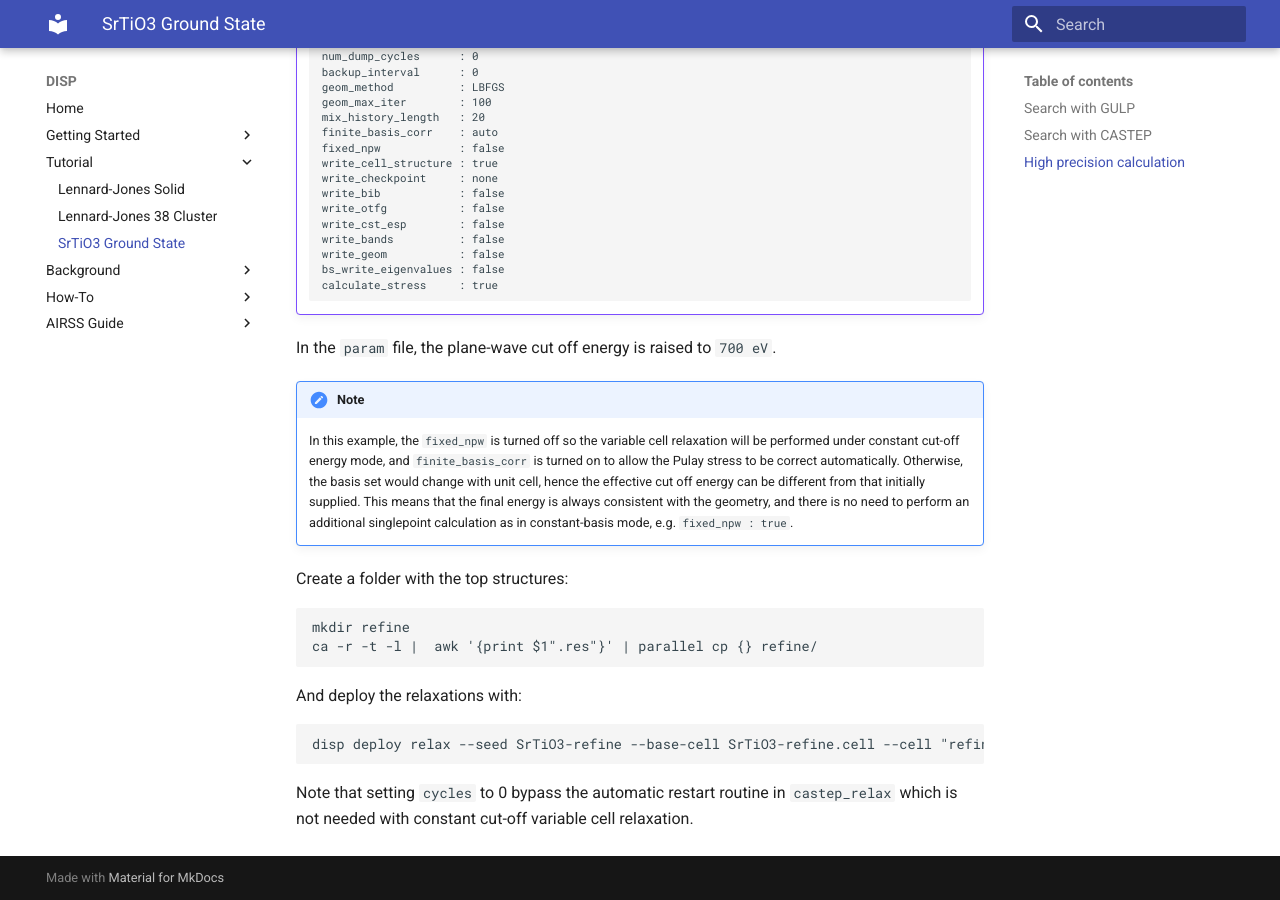
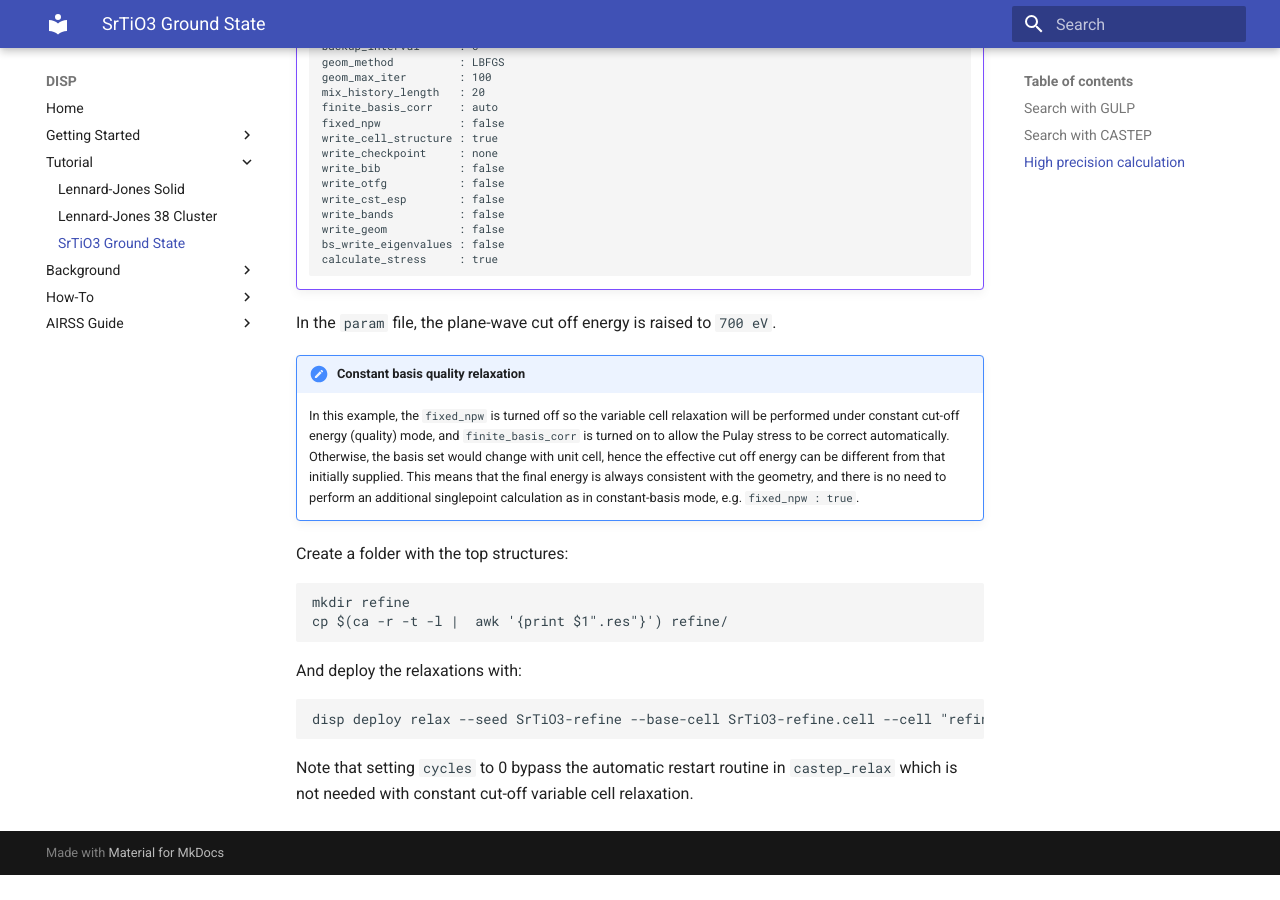
Before and after one commit to zhubonan/disp, an MkDocs documentation site: the page built from docs/examples/sto/README.md, in a window 1280 px wide and 900 px high, scrolled down 5313 px. Built offline with MkDocs 1.6.1 and Material for MkDocs 9.7.7, drawn with Linux system fonts in a browser that asks for light colours; after the commit the page ends 6188 px from its top, so only the background shows below that; some of the changed text lies outside the part shown.

Commit message:
Update the guide

````diff
--- a/docs/examples/sto/README.md
+++ b/docs/examples/sto/README.md
@@ -5,9 +5,9 @@
 
 ## Search with GULP
 
-In this example we search for its ground state using buckingham potential with long range coulumb interaction with [GULP]().
+In this example we search for its ground state using buckingham potential with long range coulumb interaction with [GULP](http://gulp.curtin.edu.au/gulp/).
 
-The Buckingham potential has the form:
+The [Buckingham potential](https://en.wikipedia.org/wiki/Buckingham_potential) has the form:
 
 $$ \Phi_{12} = A \exp(-Br) - \frac{C}{r^6} + \frac{q_1 q_2}{4\pi\epsilon_0r} $$
 
@@ -222,8 +222,8 @@
 SrTiO3-2*07-085d5a      -0.00    95.629       0.576    6 TiSrO3       P-6            1
 ```
 
-At the first glance, there is a no structure with space group $Pm\bar{3}m}$.
-This is not surprise since the $\mathrm{Pm\bar{3}m}$ phase is not actually the low temperature ground state.
+At the first glance, there is a no structure with space group $Pm\bar{3}m$.
+This is not surprise since the $Pm\bar{3}m$ phase is not actually the low temperature ground state.
 The true ground state has a distorted octahedral network with space group $I4/mcm$.
 While we did not found this exact phase, the top four structures are in fact also perovskites but has different distortion patterns.
 
@@ -316,9 +316,9 @@
 
 In the `param` file, the plane-wave cut off energy is raised to `700 eV`.
 
-!!! note
+!!! note "Constant basis quality relaxation"
 
-    In this example, the `fixed_npw` is turned off so the variable cell relaxation will be performed under constant cut-off energy mode, and `finite_basis_corr` is turned on to allow the Pulay stress to be correct automatically.
+    In this example, the `fixed_npw` is turned off so the variable cell relaxation will be performed under constant cut-off energy (quality) mode, and `finite_basis_corr` is turned on to allow the Pulay stress to be correct automatically.
     Otherwise, the basis set would change with unit cell, hence the effective cut off energy can be different from that initially supplied.
     This means that the final energy is always consistent with the geometry, and there is no need to perform an additional singlepoint calculation as in constant-basis mode, e.g. `fixed_npw : true`.
 
@@ -326,7 +326,7 @@
 
 ```
 mkdir refine
-ca -r -t -l |  awk '{print $1".res"}' | parallel cp {} refine/
+cp $(ca -r -t -l |  awk '{print $1".res"}') refine/
 ```
 
 And deploy the relaxations with:
````
